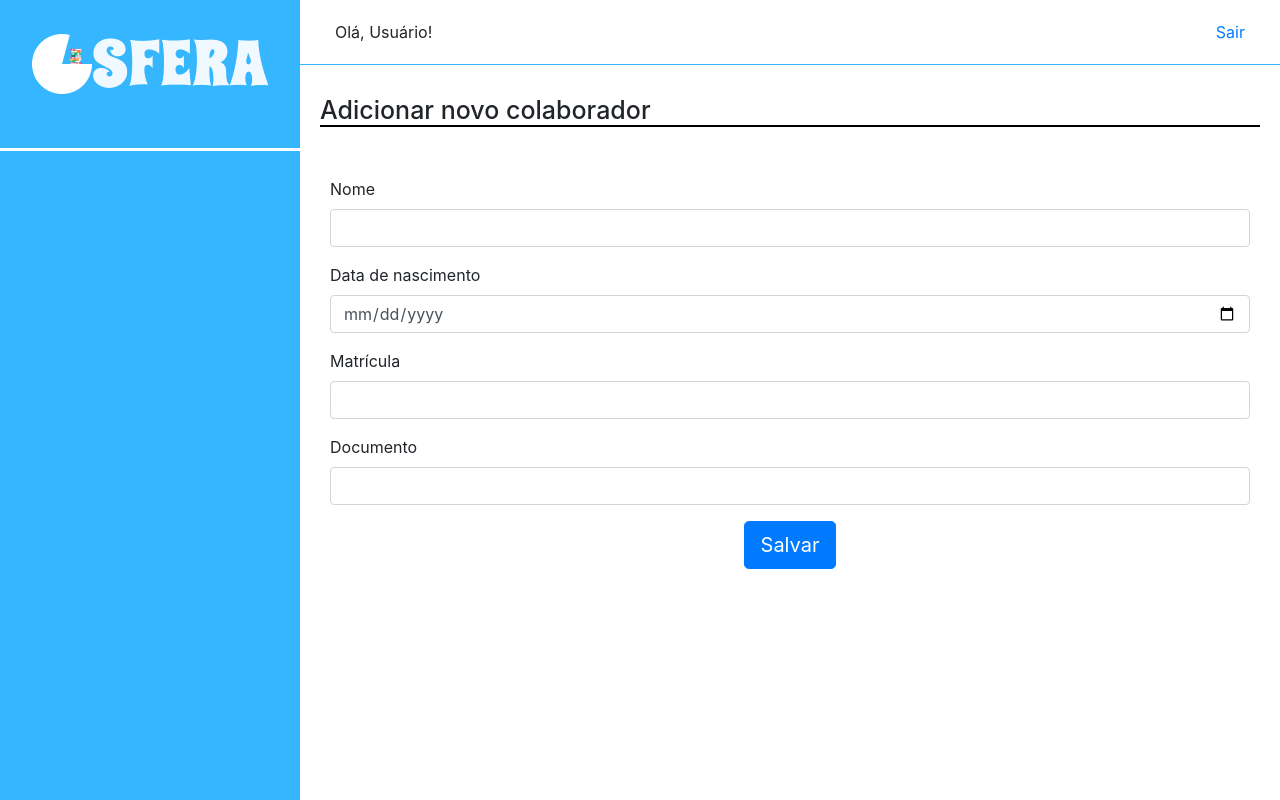
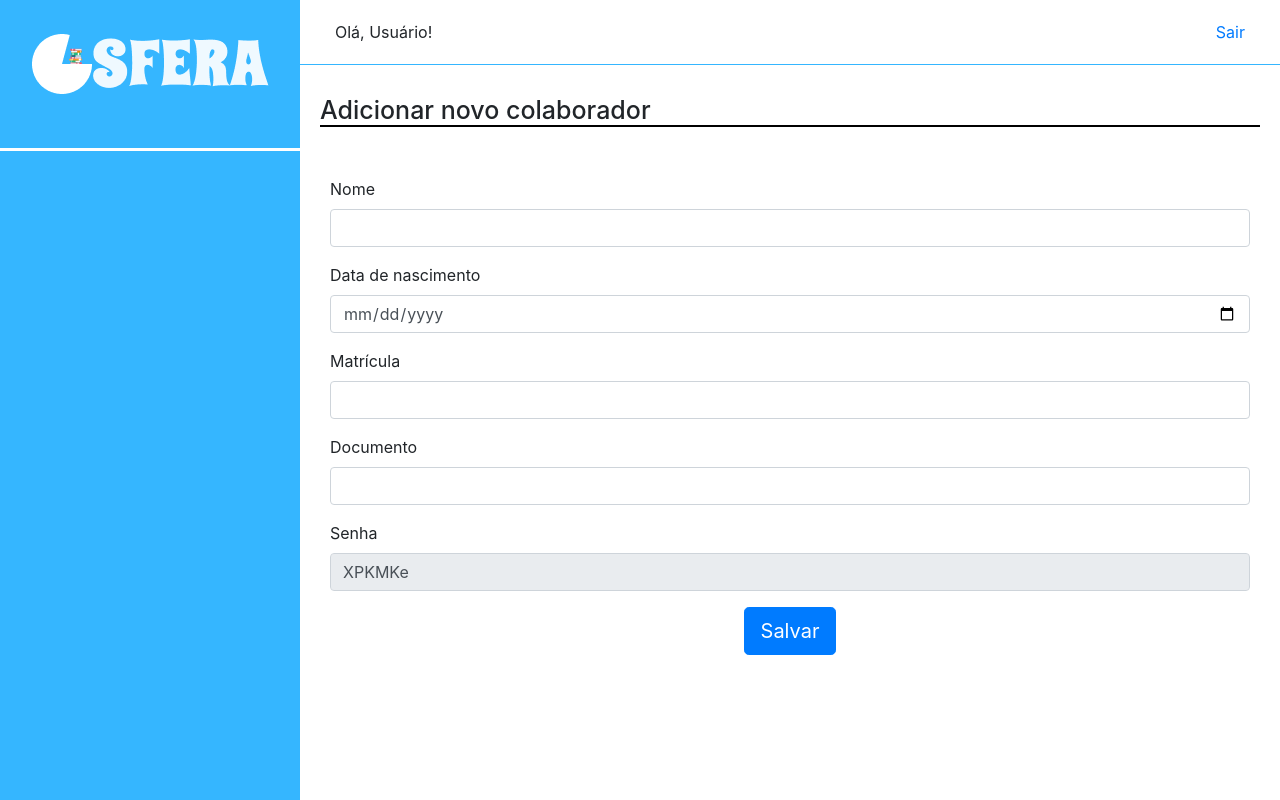
Before and after one commit to marcaosi/SFERA, a React (Create React App) app: page /colaborador/novo in a window 1280 px wide. Built offline with nearby package versions, Linux system fonts and the light colour scheme; sample sign-in values are in the browser's storage.

Commit message:
add API to CRUD Colaborador

```diff
--- a/src/NovoColaborador/index.js
+++ b/src/NovoColaborador/index.js
@@ -1,39 +1,114 @@
-import React from 'react'
+import React, { useState } from 'react'
 
 import Title from '../Components/Title'
+import axios from '../Service/Axios'
+import swal from 'sweetalert'
+import RandomString from '../Utils/RandomString'
 
 import styles from './styles.module.css'
 
 export default function NovoColaborador(){
+
+    const [data, setData] = useState({
+        nome: "",
+        nascimento: "",
+        matricula: "",
+        documento: "",
+        senha: RandomString(6)
+    })
+
+    const handleChangeText = (event) => {
+        setData({
+            ...data,
+            [event.target.name] : event.target.value
+        })
+    }
+
+    const handleSubmitForm = (event) => {
+        event.preventDefault()
+
+        const colaborador = data
+        colaborador.matricula = Number(colaborador.matricula)
+
+        const date = data.nascimento.split("-")
+        console.log(date)
+        colaborador.nascimento = `${date[2]}/${date[1]}/${date[0]}`
+
+        axios
+            .post("colaborador", colaborador)
+            .then(data => {
+                swal("Dados salvos com sucesso.")
+            })
+            .catch(err => {
+                swal("Falha ao salvar, verifique os dados e tente novamente.")
+            })
+    }
+
     return (
         <>
             <Title>Adicionar novo colaborador</Title>
 
             <div className="row">
                 <div className="col">
-                    <form className={ styles.form }>
+                    <form className={ styles.form } onSubmit={handleSubmitForm}>
                         <div className="form-group">
                             <label>Nome</label>
-                            <input type="text" className="form-control" />
+                            <input
+                                type="text"
+                                className="form-control"
+                                name="nome"
+                                value={data.nome}
+                                onChange={handleChangeText}
+                             />
                         </div>
 
                         <div className="form-group">
                             <label>Data de nascimento</label>
-                            <input type="date" className="form-control" />
+                            <input
+                                type="date"
+                                className="form-control"
+                                name="nascimento"
+                                value={data.nascimento}
+                                onChange={handleChangeText}
+                             />
                         </div>
 
                         <div className="form-group">
                             <label>Matrícula</label>
-                            <input type="text" className="form-control" />
+                            <input
+                                type="text"
+                                className="form-control"
+                                name="matricula"
+                                value={data.matricula}
+                                onChange={handleChangeText}
+                             />
                         </div>
 
                         <div className="form-group">
                             <label>Documento</label>
-                            <input type="text" className="form-control" />
+                            <input
+                                type="text"
+                                className="form-control"
+                                name="documento"
+                                value={data.documento}
+                                onChange={handleChangeText}
+                             />
+                        </div>
+
+                        <div className="form-group">
+                            <label>Senha</label>
+                            <input
+                                type="text"
+                                className="form-control"
+                                name="senha"
+                                value={data.senha}
+                                onChange={handleChangeText}
+                                disabled
+                             />
                         </div>
 
                         <div className="form-group text-center">
-                            <button className="btn btn-primary btn-lg" type="button">Salvar</button>
+                            <button className="btn btn-primary btn-lg" type="submit">Salvar</button>
                         </div>
                     </form>
                 </div>
```
